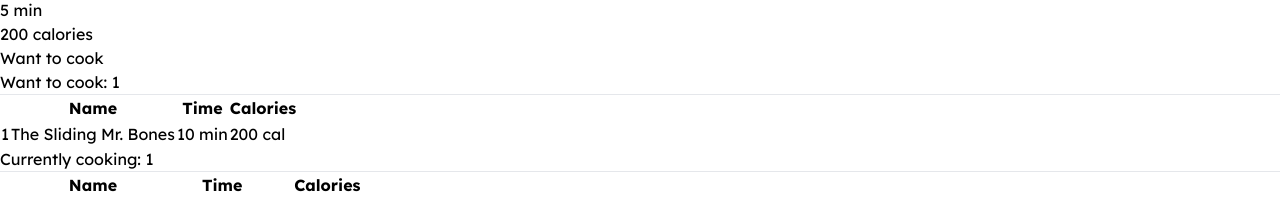
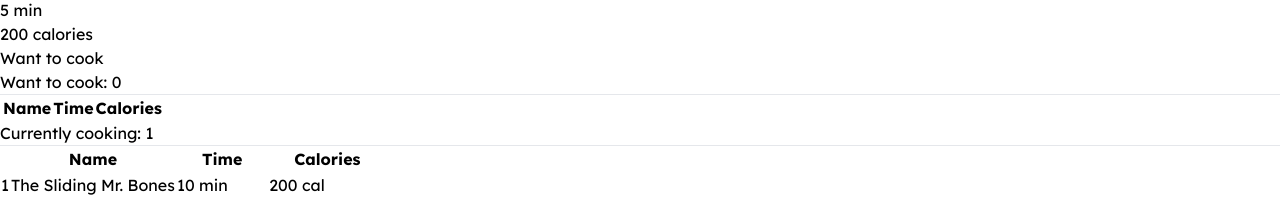
Before and after one commit to asirff399/Chefs-Table-React, a React (Vite) app: page / in a window 1280 px wide. Shown: the part 5990-6187 px from the top of the page. Built offline with nearby package versions, Linux system fonts and the light colour scheme.

Commit message:
[Want to cook] - recipe add work sucessfully

```diff
--- a/src/Components/Order/Order.jsx
+++ b/src/Components/Order/Order.jsx
@@ -1,9 +1,26 @@
+// import PropTypes from 'prop-types';
+
+import { useEffect, useMemo, useState } from "react";
+
 const Order = () => {
+    const wtc = useMemo(() => JSON.parse(localStorage.getItem('foods')) || [], [])
+    const wtc_len = wtc.length
+    const [wtc_recipe,setWtc_recipe] = useState([])
+
+    useEffect(()=>{
+        fetch('recipe.json')
+        .then(res=>res.json())
+        .then(data => {
+                const filteredRecipe = data.filter(recipe => wtc.includes(recipe.recipe_id))
+                setWtc_recipe(filteredRecipe)
+            })
+    },[wtc])
+
     return (
-        <div className="h-screen border-2 border-slate-200 rounded-xl">
+        <div className="sticky top-20 border-2 border-slate-200 rounded-xl">
             <div>
                 <div className="w-4/6 mx-auto my-2">
-                    <h1 className="text-center text-2xl font-semibold m-4 mt-7">Want to cook: 1</h1>
+                    <h1 className="text-center text-2xl font-semibold m-4 mt-7">Want to cook: {wtc_len}</h1>
                     <hr />
                 </div>
                 <table className="table-auto w-full border-collapse ">
@@ -16,17 +33,19 @@ const Order = () => {
                         </tr>
                     </thead>
                     <tbody className="bg-gray-100">
-                        <tr className="even:bg-gray-50">
-                            <td className="px-4 py-2">1</td>
-                            <td className="px-4 py-2">The Sliding Mr. Bones</td>
-                            <td className="px-4 py-2">10 min</td>
-                            <td className="px-4 py-2">200 cal</td>
-                        </tr>
+                        {wtc_recipe.map(recipe => (
+                            <tr className="even:bg-gray-50" key={recipe.id}>
+                                <td className="px-4 py-2">{recipe.recipe_id}</td>
+                                <td className="px-4 py-2">{recipe.recipe_name}</td>
+                                <td className="px-4 py-2">{recipe.preparing_time}</td>
+                                <td className="px-4 py-2">{recipe.calories}</td>
+                            </tr>
+                        ))}
                     </tbody>
                 </table>
 
             </div>
-            <div>
+            <div className="mb-11">
                 <div className="w-4/6 mx-auto my-2">
                     <h1 className="text-center text-2xl font-semibold m-4 mt-7">Currently cooking: 1</h1>
                     <hr />
@@ -59,5 +78,7 @@ const Order = () => {
         </div>
     );
 };
-
+// Order.propTypes = {
+//     wtcook: PropTypes.array.isRequired,
+// }
 export default Order;
--- a/src/Components/Recipe/Recipe.jsx
+++ b/src/Components/Recipe/Recipe.jsx
@@ -1,7 +1,7 @@
 import PropTypes from 'prop-types';
 import { GiAlarmClock } from "react-icons/gi";
 
-const Recipe = ({recipe}) => {
+const Recipe = ({recipe,handleWantToCook}) => {
     const {recipe_name,short_description,ingredients,preparing_time,calories,recipe_image} = recipe;
     return (
         <div className='col-span-6 border-2 border-slate-200 rounded-xl p-3'>
@@ -26,13 +26,14 @@ const Recipe = ({recipe}) => {
                     <p className='text-sm flex items-center gap-1'><GiAlarmClock /> {preparing_time}</p>
                     <p className='text-sm'>{calories}</p>
                 </div>
-                <button className='py-3 px-5 bg-green-400 rounded-full mt-4 font-semibold'>Want to cook</button>
+                <button onClick={() =>handleWantToCook(recipe)} className='py-3 px-5 bg-green-400 rounded-full mt-4 font-semibold'>Want to cook</button>
             </div>
         </div>
     );
 };
 Recipe.propTypes = {
     recipe: PropTypes.object.isRequired,
+    handleWantToCook: PropTypes.func.isRequired,
 }
 
 export default Recipe;
--- a/src/Components/Recipes/Recipes.jsx
+++ b/src/Components/Recipes/Recipes.jsx
@@ -1,15 +1,23 @@
 import { useEffect, useState } from "react";
 import Order from "../Order/Order";
 import Recipe from "../Recipe/Recipe";
+import { addToLS} from "../../Utilities/localStorage";
 
 const Recipes = () => {
     const [recipes,setRecipes] = useState([])
+    const [wtcook,setWtcook] = useState([])
 
     useEffect(()=>{
         fetch('recipe.json')
         .then(res => res.json())
         .then(data => setRecipes(data))
     },[])
+
+    const handleWantToCook = (wcook) =>{
+        const newWtcook = [...wtcook,wcook]
+        setWtcook(newWtcook)
+        addToLS(wcook.recipe_id)
+    }
 
     return (
         <div>
@@ -21,12 +29,17 @@ const Recipes = () => {
                 <div className="col-span-7">
                     <div className="grid grid-cols-12 gap-3">
                         {
-                            recipes.map(recipe => <Recipe key={recipe.recipe_id} recipe={recipe}></Recipe> )
+                            recipes.map(recipe =>
+                                <Recipe
+                                    key={recipe.recipe_id}
+                                    recipe={recipe}
+                                    handleWantToCook={handleWantToCook}
+                                ></Recipe> )
                         }
                     </div>
                 </div>
                 <div className="col-span-5">
-                    <Order></Order>
+                    <Order ></Order>
                 </div>
             </div>
         </div>
--- /dev/null
+++ b/src/Utilities/localStorage.js
@@ -0,0 +1,17 @@
+const getStoredFoods = () =>{
+    const storedFoods = localStorage.getItem('foods')
+    if(storedFoods){
+        return JSON.parse(storedFoods)
+    }
+    return []
+}
+const saveFoodsToLS = (foods) =>{
+    const foodStringified = JSON.stringify(foods)
+    localStorage.setItem('foods',foodStringified)
+}
+const addToLS = id =>{
+    const foods = getStoredFoods()
+    foods.push(id)
+    saveFoodsToLS(foods)
+}
+export {addToLS,saveFoodsToLS}
```
